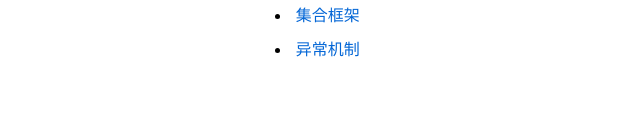
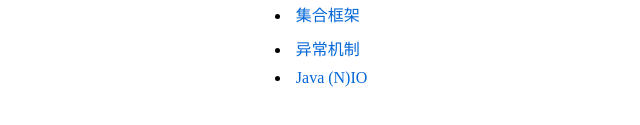
Before and after one commit to 1696016910/java, a plain HTML site: page note.html in a window 1280 px wide. Shown: the part 187-312 px from the top of the page, 69-709 px from the left. Drawn offline with Linux system fonts and the light colour scheme.

Commit message:
asdfasdfdsad

```diff
--- a/note.html
+++ b/note.html
@@ -17,6 +17,7 @@
                 <li><a href="https://www.bilibili.com/video/BV1DM4y1Q7GK/" target="_blank">字符串常量池</a></li>
                 <li><a href="https://www.bilibili.com/video/BV1zD4y1Q7Fw/" target="_blank">集合框架</a></li>
                 <li><a href="https://www.bilibili.com/video/BV1GU4y1A7J4/" target="_blank">异常机制</a></li>
+                <li><a href="https://www.bilibili.com/video/BV1gz4y1C7RK" target="_blank">Java (N)IO</a></li>
               </ul>
         </div>
     </div>
```
